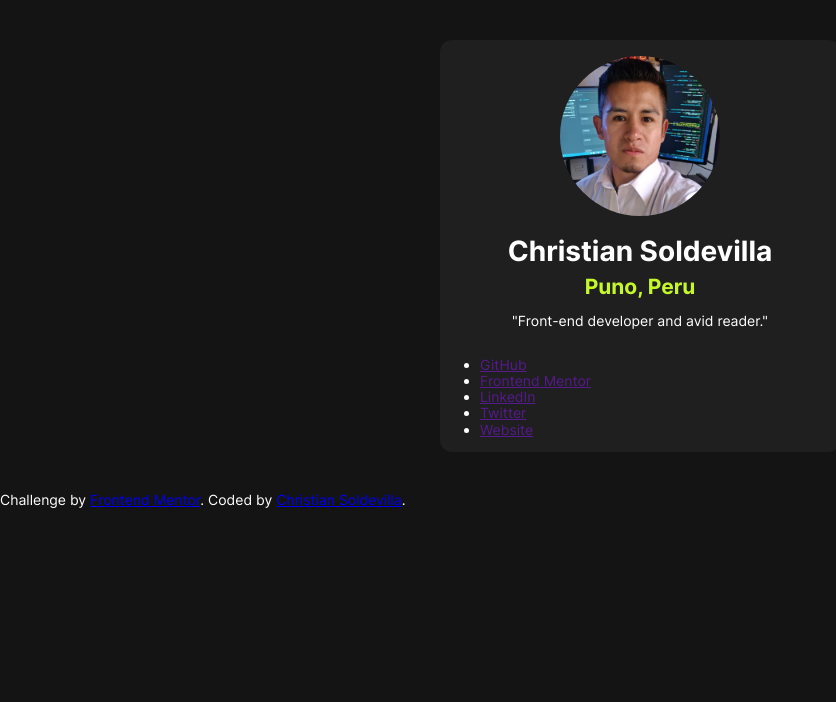
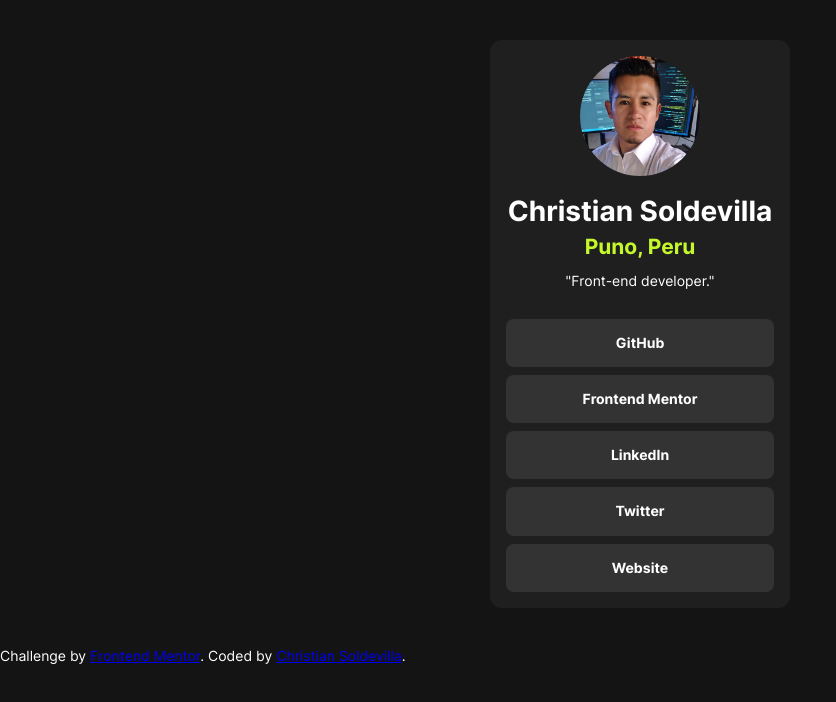
Before and after one commit to soldochris/social-links-profile, a plain HTML site: page index.html in a window 1280 px wide. Shown: the whole page, without its empty margins (0-836 px from the left). Drawn offline with nearby package versions, Linux system fonts and the light colour scheme.

Commit message:
links list

```diff
--- a/index.html
+++ b/index.html
@@ -14,7 +14,7 @@
       <img src="/assets/images/avatar-christian.jpeg" alt="avatar of Christian Soldevilla">
       <h1>Christian Soldevilla</h1>
       <span>Puno, Peru</span>
-      <p>"Front-end developer and avid reader."</p>
+      <p>"Front-end developer."</p>
     </section>
     <section class="links-list">
       <ul>
--- a/styles.css
+++ b/styles.css
@@ -22,9 +22,10 @@ main{
   background-color: var(--Grey-800);
   display: flex;
   flex-direction: column;
-  max-width: 400px;
+  max-width: 300px;
   margin: 40px auto;
   border-radius: 12px;
+  padding-bottom: 16px;
 }
 
 .hero{
@@ -34,7 +35,7 @@ main{
 
   & img{
     margin-top: 16px;
-    width: 160px;
+    width: 120px;
     border-radius: 50%;
   }
 
@@ -49,3 +50,38 @@ main{
   }
 
 }
+
+.links-list{
+  width: 100%;
+  margin-top: 16px;
+  & ul{
+    list-style: none;
+    margin: 0;
+    padding: 0 16px;
+    display: flex;
+    flex-direction: column;
+    align-items: center;
+    gap: 8px;
+
+    & li{
+      width: 100%;
+
+      & a{
+        font-weight: bold;
+        display: block;
+        width: 100%;
+        text-decoration: none;
+        color: var(--White);
+        background-color: var(--Grey-700);
+        padding: 16px 0;
+        border-radius: 8px;
+        text-align: center;
+      }
+
+      & a:active, a:hover{
+        background-color: var(--Green);
+        color: var(--Grey-900);
+      }
+    }
+  }
+}
```
